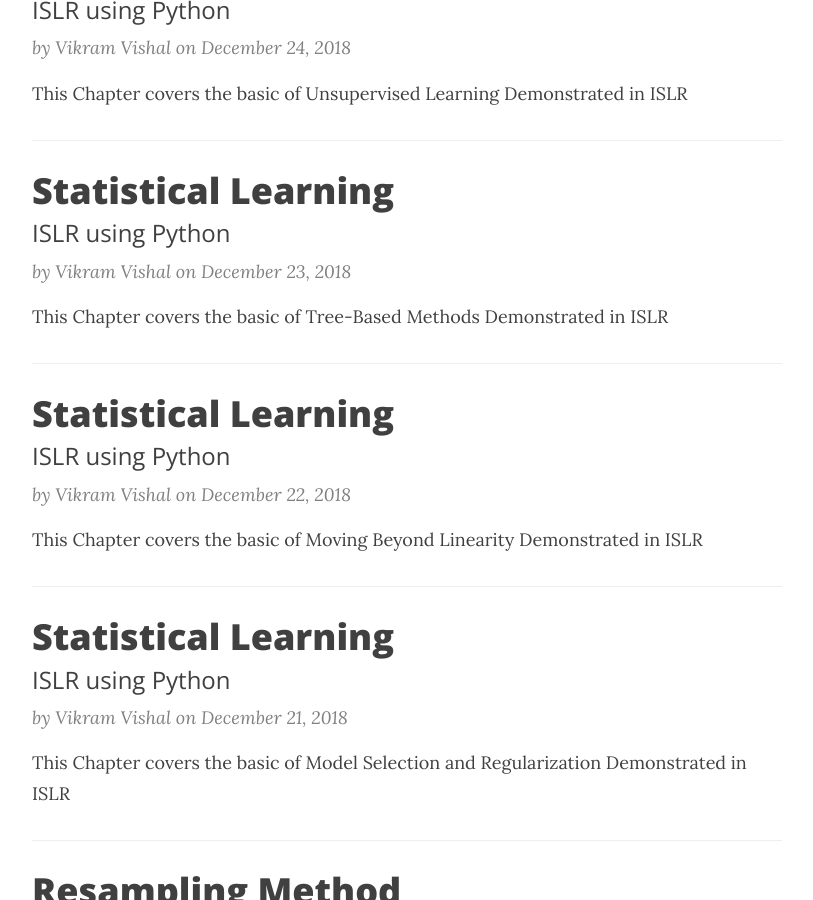
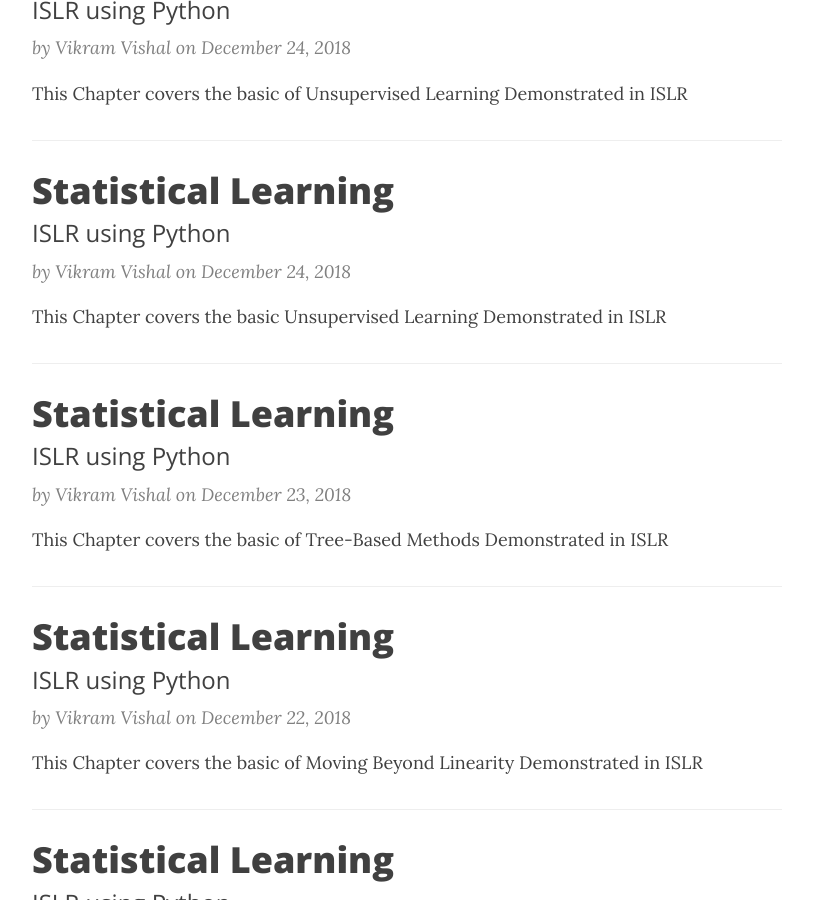
Before and after one commit to vvsbnmit/vvsbnmit.github.io, a Jekyll site: the page built from index.html, in a window 1280 px wide and 900 px high, scrolled down 669 px. Shown: the whole window, without its empty margins (233-1046 px from the left). Built offline with Jekyll 4.4.1, drawn with Linux system fonts in a browser that asks for light colours; nearby versions of some CDN libraries; the list of posts is cut into pages by our own code.

Commit message:
Update and rename Chapter - 10.md to 2018-12-24-Chapter-10.md

```diff
--- a/_posts/Chapter - 10.md
+++ b/_posts/2018-12-24-Chapter-10.md
@@ -1,3 +1,12 @@
+---
+layout:     post
+title:      "Statistical Learning"
+subtitle:   "ISLR using Python"
+date:       2018-12-24 10:00:00
+author:     "Vikram Vishal"
+header-img: "img/low-flying-gull.jpg"
+summary:    "This Chapter covers the basic Unsupervised Learning Demonstrated in ISLR"
+---
 
 # Unsupervised Learning.
 
```
